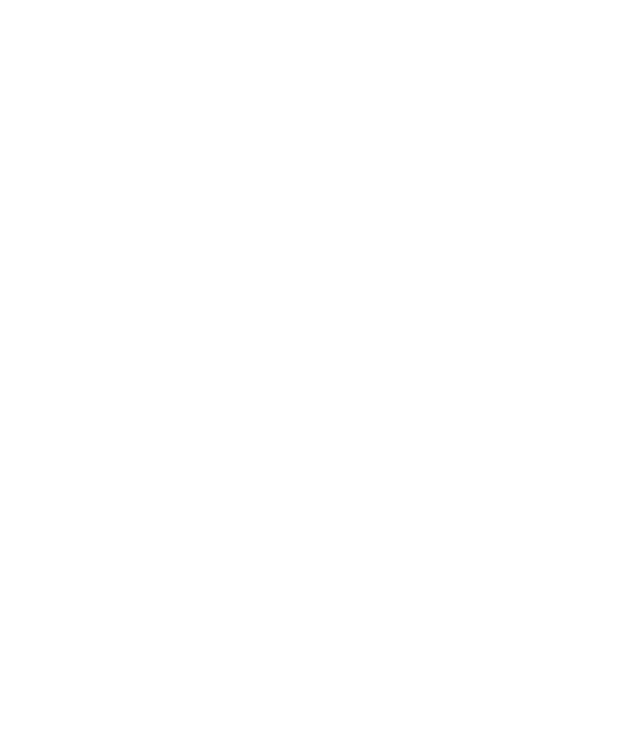
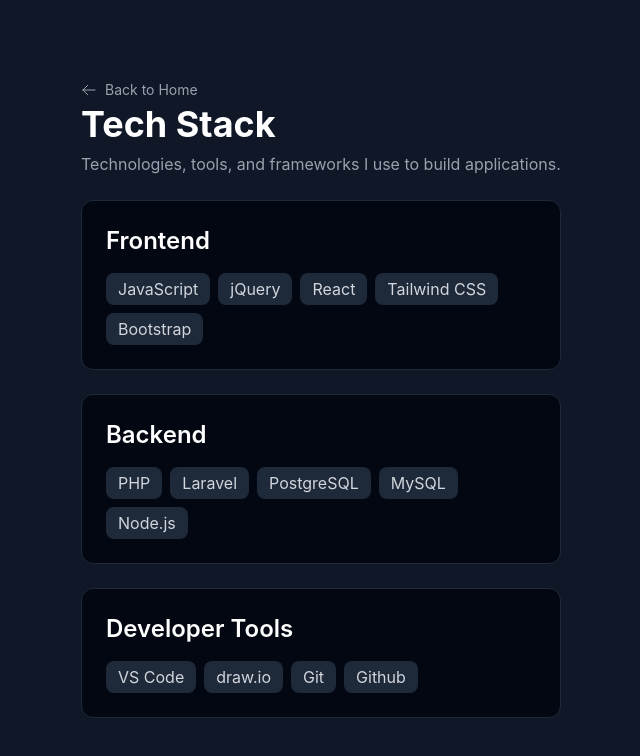
Before and after one commit to KARLO-00/my-portfolio, a React (Vite) app: page /techstack in a window 1280 px wide. Shown: the top 756 px of the page, without its empty margins (319-959 px from the left). Built offline with nearby package versions, Linux system fonts and the light colour scheme.

Commit message:
Populate Techstack page

```diff
--- a/src/components/Navbar.jsx
+++ b/src/components/Navbar.jsx
@@ -58,14 +58,28 @@
 
                 </nav>
 
+                {/* Mobile Button */}
+                <div className="flex items-center gap-3 md:hidden">
 
-                {/* Mobile Button */}
-                <button
-                    className={`md:hidden ${darkMode ? "text-gray-300" : "text-gray-700"}`}
-                    onClick={() => setMenuOpen(!menuOpen)}
-                >
-                    ☰
-                </button>
+                    <button
+                        onClick={() => setDarkMode(!darkMode)}
+                        className="p-2 rounded-lg transition"
+                    >
+                        {darkMode ? (
+                            <LuSun size={20} />
+                        ) : (
+                            <LuMoonStar size={20} />
+                        )}
+                    </button>
+
+                    <button
+                        className={darkMode ? "text-gray-300" : "text-gray-700"}
+                        onClick={() => setMenuOpen(!menuOpen)}
+                    >
+                        ☰
+                    </button>
+
+                </div>
             </div>
 
             {/* Mobile Menu */}
--- a/src/data/techstacks.js
+++ b/src/data/techstacks.js
@@ -1,4 +1,4 @@
-export const skills = [
+export const techstacks = [
     {
         "category": 'Frontend',
         'techlist': [
--- a/src/pages/Projects.jsx
+++ b/src/pages/Projects.jsx
@@ -2,15 +2,32 @@
 import { projects } from "../data/projects";
 
 export default function Projects({ darkMode }) {
-
-
     return (
         <section className={`min-h-screen px-6 py-20
             ${darkMode ? "bg-gray-900 text-white" : "bg-white text-gray-900"}
         `}>
             <div className="max-w-6xl mx-auto">
 
-                <Link to="/">Back to home</Link>
+                <Link
+                    to="/"
+                    className="inline-flex items-center gap-2 text-sm text-gray-400 hover:text-blue-400 transition"
+                >
+                    <svg
+                        className="w-4 h-4"
+                        fill="none"
+                        stroke="currentColor"
+                        viewBox="0 0 24 24"
+                    >
+                        <path
+                            strokeLinecap="round"
+                            strokeLinejoin="round"
+                            strokeWidth={1.5}
+                            d="M10 19l-7-7m0 0l7-7m-7 7h18"
+                        />
+                    </svg>
+
+                    <span>Back to Home</span>
+                </Link>
 
                 {/* Header */}
                 <h1 className="text-3xl md:text-4xl font-bold mb-10">
--- a/src/pages/TechStack.jsx
+++ b/src/pages/TechStack.jsx
@@ -1,7 +1,72 @@
-export default function TechStack() {
+import { Link } from "react-router-dom";
+import { techstacks } from "../data/techstacks";
+
+export default function TechStack({ darkMode }) {
     return (
-        <section>
+        <section
+            id="home"
+            className={`min-h-screen lg:px-100 px-10 py-20
+                ${darkMode ? "bg-gray-900 text-white" : "bg-white text-gray-900"}
+            `}
+        >
+            <Link
+                to="/"
+                className="inline-flex items-center gap-2 text-sm text-gray-400 hover:text-blue-400 transition"
+            >
+                <svg
+                    className="w-4 h-4"
+                    fill="none"
+                    stroke="currentColor"
+                    viewBox="0 0 24 24"
+                >
+                    <path
+                        strokeLinecap="round"
+                        strokeLinejoin="round"
+                        strokeWidth={1.5}
+                        d="M10 19l-7-7m0 0l7-7m-7 7h18"
+                    />
+                </svg>
 
+                <span>Back to Home</span>
+            </Link>
+
+
+            <h1 className="text-4xl font-bold mb-2">
+                Tech Stack
+            </h1>
+
+            <p className="text-gray-400">
+                Technologies, tools, and frameworks I use to build applications.
+            </p>
+
+            <br />
+            {/* Tech Stack */}
+            <div className="w-full">
+                <div className="space-y-6">
+
+                    {techstacks.map((skill, index) => (
+                        <div
+                            key={index}
+                            className="bg-gray-950 border border-gray-800 rounded-xl p-6"
+                        >
+                            <h2 className="text-2xl font-semibold mb-4">
+                                {skill.category}
+                            </h2>
+
+                            <div className="flex flex-wrap gap-2">
+                                {skill.techlist.map((tech, index) => (
+                                    <span
+                                        key={index}
+                                        className="px-3 py-1 rounded-lg bg-gray-800 text-gray-300"
+                                    >
+                                        {tech}
+                                    </span>
+                                ))}
+                            </div>
+                        </div>
+                    ))}
+                </div>
+            </div>
 
         </section>
     );
```
